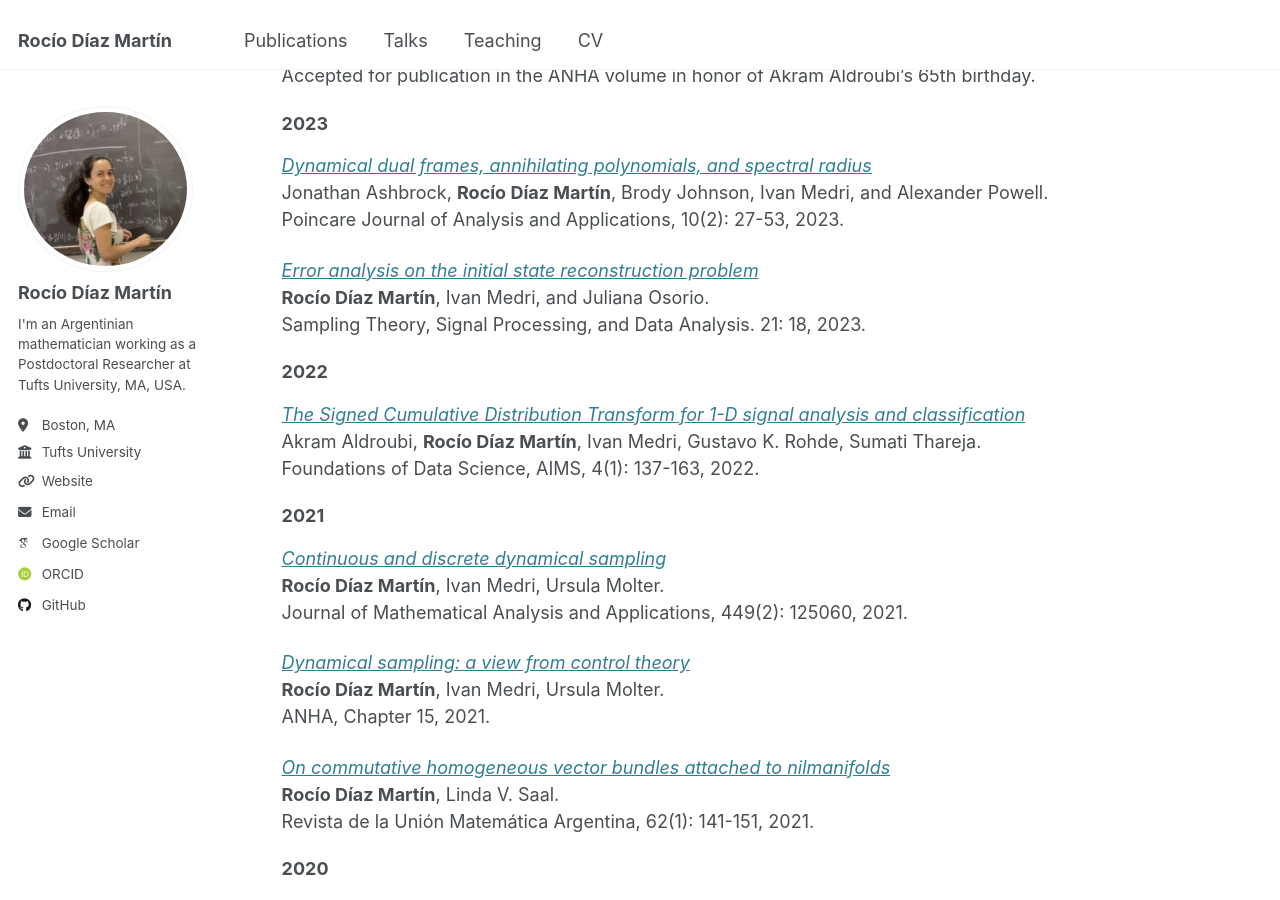
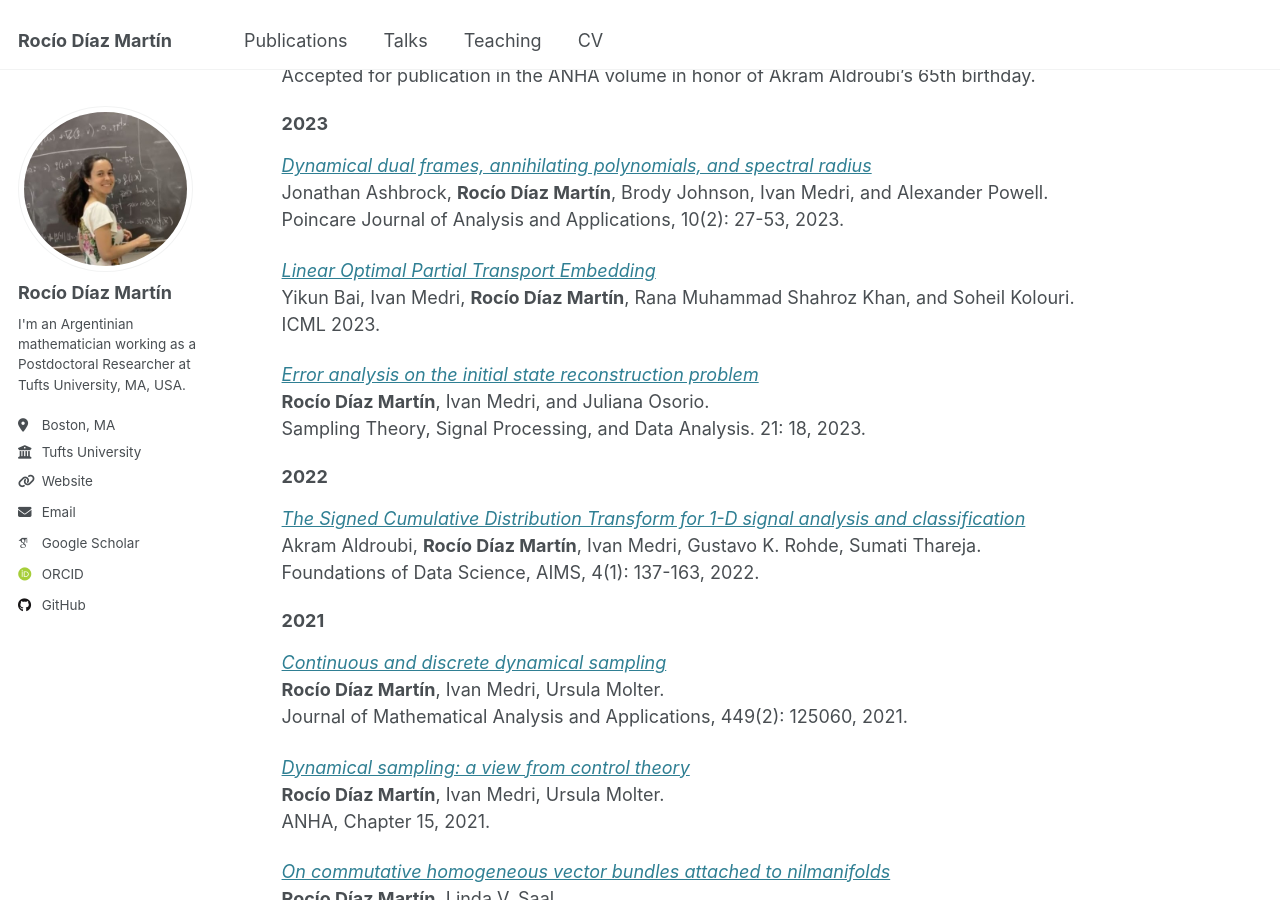
Before and after one commit to RocioDM/rociodm.github.io, a Jekyll site: the page built from _pages/publications.md, in a window 1280 px wide and 900 px high, scrolled down 1031 px. Built offline with Jekyll 4.4.1, drawn with Linux system fonts in a browser that asks for light colours; some web fonts are replaced.

Commit message:
update publications

```diff
--- a/_pages/publications.md
+++ b/_pages/publications.md
@@ -51,6 +51,10 @@ _<a href="DOI: 10.46753/pjaa.2023.v010i03.003" target="_blank" rel="noopener nor
 Jonathan Ashbrock, **Rocío Díaz Martín**, Brody Johnson,  Ivan Medri, and Alexander Powell.<br>
 Poincare Journal of Analysis and Applications, 10(2): 27-53, 2023.
 
+_<a href="https://openreview.net/forum?id=ftLm9QAqwc" target="_blank" rel="noopener noreferrer">Linear Optimal Partial Transport Embedding</a>_<br>
+Yikun Bai, Ivan Medri, **Rocío Díaz Martín**, Rana Muhammad Shahroz Khan, and Soheil Kolouri.<br>
+ICML 2023.
+
 _<a href="https://link.springer.com/article/10.1007/s43670-023-00059-5" target="_blank" rel="noopener noreferrer">Error analysis on the initial state reconstruction problem</a>_<br>
 **Rocío Díaz Martín**, Ivan Medri, and Juliana Osorio.<br>
 Sampling Theory, Signal Processing, and Data Analysis. 21: 18, 2023.
```
